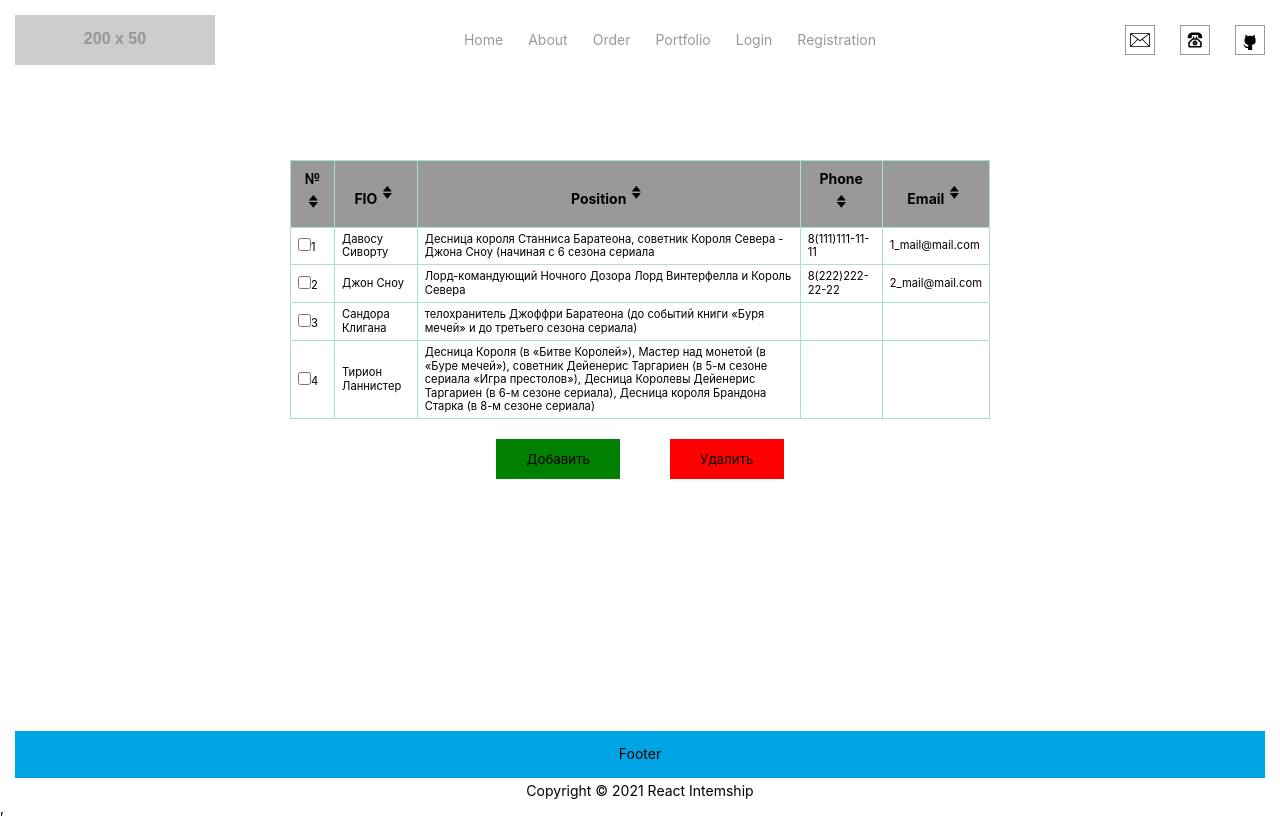
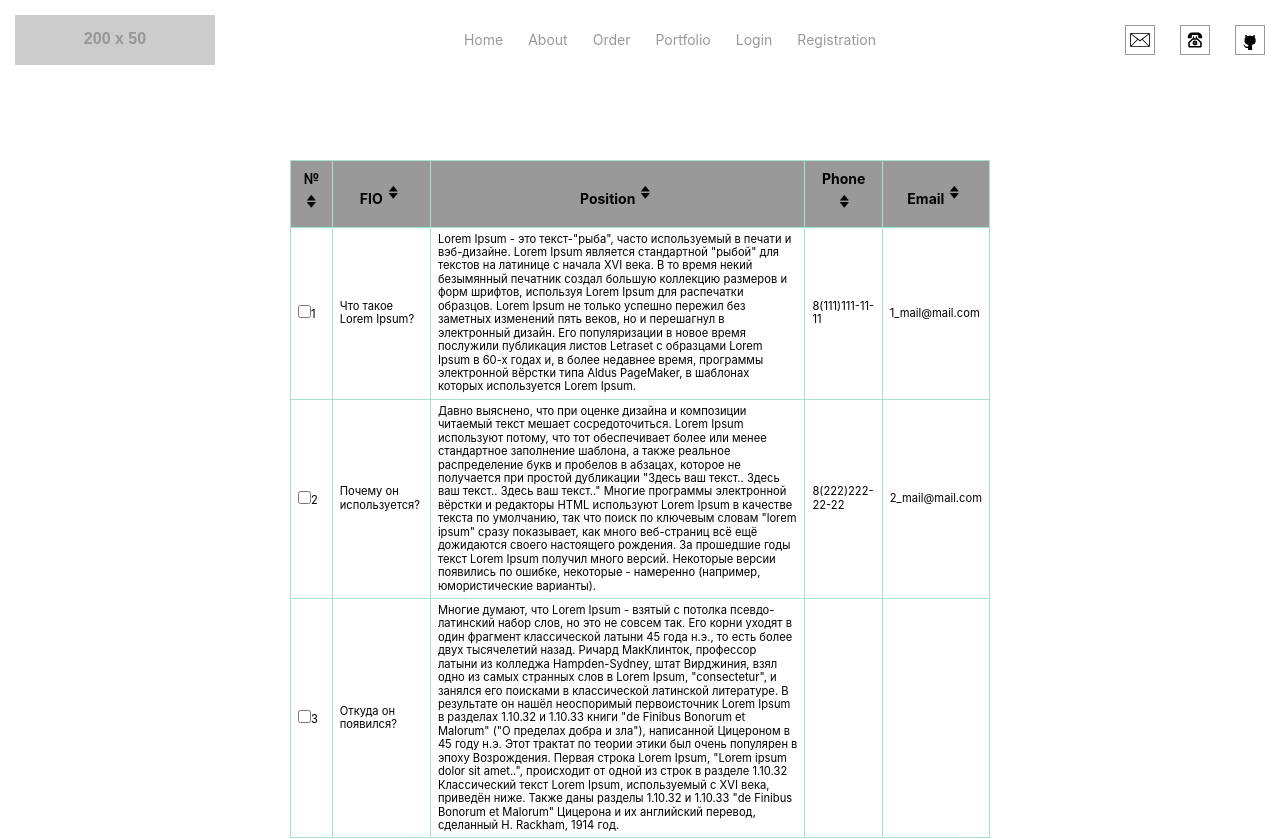
Before and after one commit to Lapitskyi/landing, a React (Create React App) app: page / in a window 1280 px wide. Shown: the top 839 px of the page. Before the commit the page ends 817 px from the top, so only its background shows below. Built offline with nearby package versions, Linux system fonts and the light colour scheme.

Commit message:
updateText

```diff
--- a/src/components/Home/ Biography/Biography.jsx
+++ b/src/components/Home/ Biography/Biography.jsx
@@ -3,17 +3,19 @@
 import s from "./Biography.module.scss"
 
 import TableHeader from "./TableHeader/TableHeader";
+import Item from "./Item/Item";
+import ItemCheckbox from "./Item/ItemCheckbox";
 
 
 let biographyArray = [
         {
             id: 1,
             done: false,
-            fullName: "Давосу Сиворту",
+            fullName: "Что такое Lorem Ipsum?",
             info: [
                 {
                     id: "text",
-                    text: "Десница короля Станниса Баратеона, советник Короля Севера - Джона Сноу (начиная с 6 сезона сериала"
+                    text: "Lorem Ipsum - это текст-\"рыба\", часто используемый в печати и вэб-дизайне. Lorem Ipsum является стандартной \"рыбой\" для текстов на латинице с начала XVI века. В то время некий безымянный печатник создал большую коллекцию размеров и форм шрифтов, используя Lorem Ipsum для распечатки образцов. Lorem Ipsum не только успешно пережил без заметных изменений пять веков, но и перешагнул в электронный дизайн. Его популяризации в новое время послужили публикация листов Letraset с образцами Lorem Ipsum в 60-х годах и, в более недавнее время, программы электронной вёрстки типа Aldus PageMaker, в шаблонах которых используется Lorem Ipsum."
                 },
                 {id: "phone", text: "8(111)111-11-11"},
                 {id: "email", text: "1_mail@mail.com"}
@@ -22,11 +24,10 @@
         {
             id: 2,
             done: false,
-            fullName: "Джон Сноу",
+            fullName: "Почему он используется?",
             info: [
                 {
-                    id: "text", text: "Лорд-командующий Ночного Дозора\n" +
-                        "Лорд Винтерфелла и Король Севера"
+                    id: "text", text: "Давно выяснено, что при оценке дизайна и композиции читаемый текст мешает сосредоточиться. Lorem Ipsum используют потому, что тот обеспечивает более или менее стандартное заполнение шаблона, а также реальное распределение букв и пробелов в абзацах, которое не получается при простой дубликации \"Здесь ваш текст.. Здесь ваш текст.. Здесь ваш текст..\" Многие программы электронной вёрстки и редакторы HTML используют Lorem Ipsum в качестве текста по умолчанию, так что поиск по ключевым словам \"lorem ipsum\" сразу показывает, как много веб-страниц всё ещё дожидаются своего настоящего рождения. За прошедшие годы текст Lorem Ipsum получил много версий. Некоторые версии появились по ошибке, некоторые - намеренно (например, юмористические варианты)."
                 },
                 {id: 'phone', text: "8(222)222-22-22"},
                 {id: 'email', text: "2_mail@mail.com"}
@@ -34,30 +35,20 @@
         },
         {
             id: 3,
-            fullName: "Сандора Клигана",
+            fullName: "Откуда он появился?",
             done: false,
             info: [
                 {
                     id: "text",
-                    text: "телохранитель Джоффри Баратеона (до событий книги «Буря мечей» и до третьего сезона сериала)"
+                    text: "Многие думают, что Lorem Ipsum - взятый с потолка псевдо-латинский набор слов, но это не совсем так. Его корни уходят в один фрагмент классической латыни 45 года н.э., то есть более двух тысячелетий назад. Ричард МакКлинток, профессор латыни из колледжа Hampden-Sydney, штат Вирджиния, взял одно из самых странных слов в Lorem Ipsum, \"consectetur\", и занялся его поисками в классической латинской литературе. В результате он нашёл неоспоримый первоисточник Lorem Ipsum в разделах 1.10.32 и 1.10.33 книги \"de Finibus Bonorum et Malorum\" (\"О пределах добра и зла\"), написанной Цицероном в 45 году н.э. Этот трактат по теории этики был очень популярен в эпоху Возрождения. Первая строка Lorem Ipsum, \"Lorem ipsum dolor sit amet..\", происходит от одной из строк в разделе 1.10.32\n" +
+                        "\n" +
+                        "Классический текст Lorem Ipsum, используемый с XVI века, приведён ниже. Также даны разделы 1.10.32 и 1.10.33 \"de Finibus Bonorum et Malorum\" Цицерона и их английский перевод, сделанный H. Rackham, 1914 год."
                 },
                 {id: "phone", text: ""},
                 {id: "email", text: ""}
             ]
         },
-        {
-            id: 4,
-            fullName: "Тирион Ланнистер",
-            done: false,
-            info: [
-                {
-                    id: "text",
-                    text: "Десница Короля (в «Битве Королей»), Мастер над монетой (в «Буре мечей»), советник Дейенерис Таргариен (в 5-м сезоне сериала «Игра престолов»), Десница Королевы Дейенерис Таргариен (в 6-м сезоне сериала), Десница короля Брандона Старка (в 8-м сезоне сериала)"
-                },
-                {id: "phone", text: ""},
-                {id: "email", text: ""}
-            ]
-        },
+
 
     ]
 ;
@@ -65,14 +56,15 @@
 
 let Biography = (props) => {
     const [biography, setBiography] = useState(biographyArray);
-    const [editMode, setEdinMode] = useState(false);
+    const [editMode, setEditMode] = useState(false);
 
     const activateEditMode = (id) => {
-        setEdinMode(true);
+
+        setEditMode(true)
     }
 
     const deactivateEditMode = (id) => {
-        setEdinMode(false);
+        setEditMode(false);
     }
 
     const onCheckedChange = (id) => {
@@ -88,18 +80,20 @@
 
     const updateText = (text, id) => {
 
+
         setBiography([
-           ...biography.map((item) => {
+            ...biography.map((item) => {
                 if (item.id === id) {
                     return {...item, fullName: text}
                 }
-
                 item.info.map((info) => {
                     if (info.id === id) {
-                        return {...info, text: info.text=text}
+
+                        return {...info, text: info.text = text}
                     }
                     return info
                 })
+
                 return item;
             }),
         ]);
@@ -140,8 +134,6 @@
 
     const DragEndDrop = (e, id) => {
         console.log(e);
-
-
     }
 
 
@@ -153,59 +145,39 @@
                     onSort={onSort}
                 />
                 </thead>
-
                 <tbody>
                 {
-                    biography.map((item) =>
+                    biography.map(item =>
                         <tr key={item.id}
                             onDoubleClick={activateEditMode}
                             onBlur={deactivateEditMode}
-                            onDragStart={(e) => {
-                                DragEndDrop(e, item.id)
-                            }}
-                            draggable="true"
+
                         >
-                            <td>
-                                <input type="checkbox"
-                                       checked={item.done}
-                                       onChange={() => {
-                                           onCheckedChange(item.id)
-                                       }}
+                            <ItemCheckbox
+                                onCheckedChange={onCheckedChange}
+                                done={item.done}
+                                id={item.id}
+                            />
+
+                            <Item
+                                editMode={editMode}
+                                val={item.fullName}
+                                id={item.id}
+                                updateText={updateText}
+
+                            />
+                            {item.info.map(info =>
+                                <Item
+                                    editMode={editMode}
+                                    key={info.id}
+                                    id={info.id}
+                                    val={info.text}
+                                    updateText={updateText}
                                 />
-                                {item.id}
-                            </td>
-                            <td>
-                                {!editMode ? item.fullName
-                                    : <input
-                                        type="text"
-                                        placeholder="fullName"
-                                        value={item.fullName}
-                                        onChange={(e) => {
-                                            updateText(e.target.value, item.id)
-                                        }}
-                                    />
-                                }
-                            </td>
-
-                            {item.info.map((info) =>
-                                <td key={info.id}>
-                                    {!editMode ? info.text
-                                        : <input
-                                            type="text"
-                                            placeholder="fullName"
-                                            value={info.text}
-                                            onChange={(e,) => {
-                                                updateText(e.target.value,  info.id)
-                                            }}
-                                        />
-
-                                    }
-                                </td>
                             )}
-
                         </tr>
-                    )}
-
+                    )
+                }
                 </tbody>
             </table>
 
--- a/src/components/Home/ Biography/Biography.module.scss
+++ b/src/components/Home/ Biography/Biography.module.scss
@@ -3,8 +3,12 @@
   width: 700px;
   margin: 0 auto;
 }
-td input{
+td textarea{
+  width: 200px;
   border: 1px solid red;
+  resize: none;
+
+  min-height: 200px;
 }
 
 table {
@@ -20,8 +24,6 @@
 }
 
 th {
-
-
   padding: 10px;
   border: 1px solid #A9E2CC;
   background-color: #999999;
--- /dev/null
+++ b/src/components/Home/ Biography/Item/Item.jsx
@@ -0,0 +1,22 @@
+import React from "react";
+
+const Item = (props) =>{
+    return(
+        <td>
+            {!props.editMode ? (props.val)
+                : <textarea
+
+                    type="text"
+                    placeholder="text"
+                    value={props.val}
+                    onChange={(e) => {
+                        props.updateText(e.target.value, props.id)
+                    }}
+                />
+            }
+
+        </td>
+    )
+}
+
+export default Item;
--- /dev/null
+++ b/src/components/Home/ Biography/Item/ItemCheckbox.jsx
@@ -0,0 +1,18 @@
+import React from "react";
+
+
+const ItemCheckbox = (props) => {
+    return (
+        <td>
+            <input type="checkbox"
+                   checked={props.done}
+                   onChange={() => {
+                       props.onCheckedChange(props.id)
+                   }}
+            />
+            {props.id}
+        </td>
+    )
+}
+
+export default ItemCheckbox;
```
